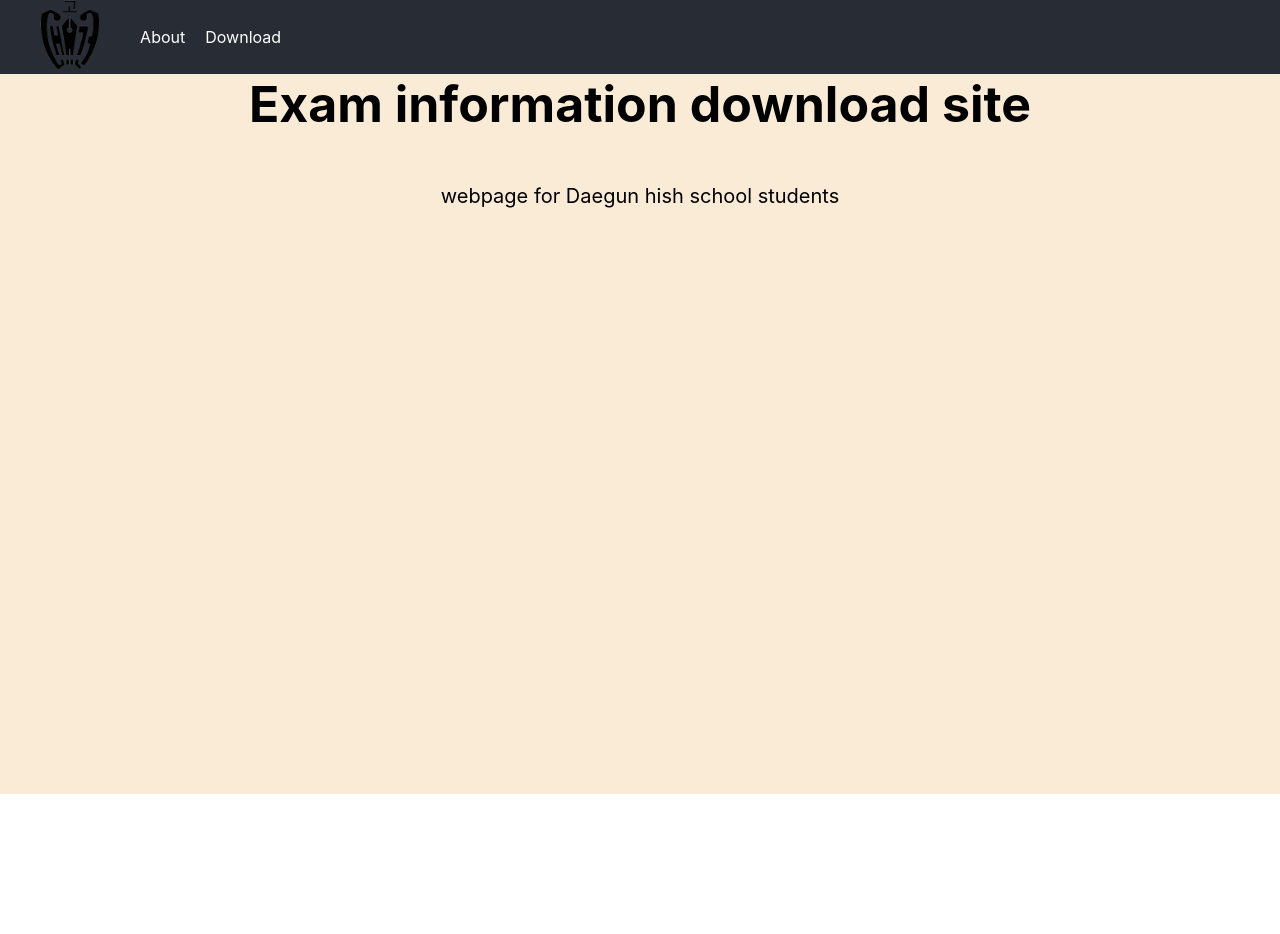
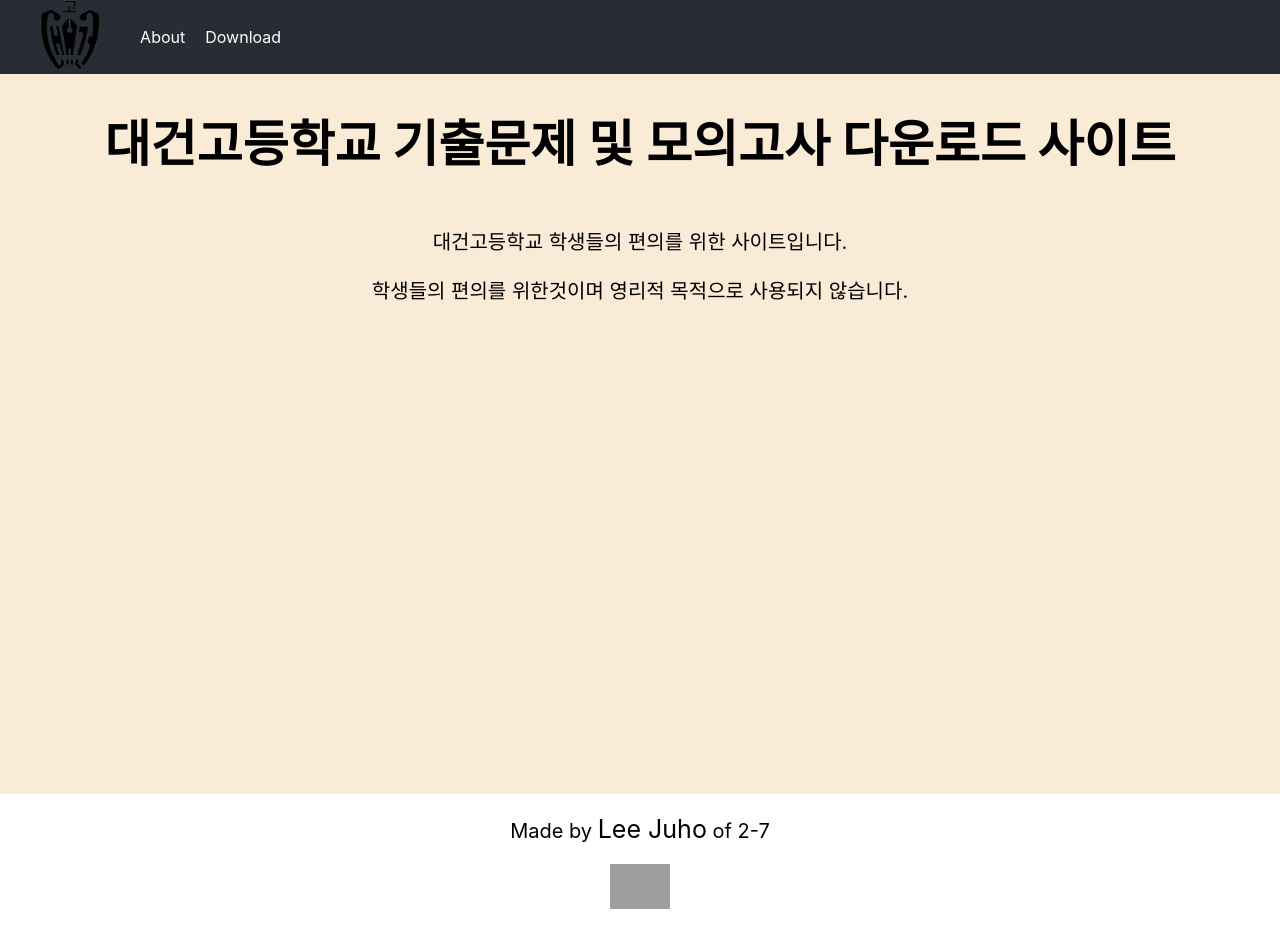
Before and after one commit to 2ssunny/Daegun-exam-download, a React (Create React App) app: page / in a window 1280 px wide. Before the commit the page ends 800 px from the top, so only its background shows below. Built offline with nearby package versions, Linux system fonts and the light colour scheme; grey boxes are pictures that could not be loaded.

Commit message:
style: add info

```diff
--- a/src/pages/Home.js
+++ b/src/pages/Home.js
@@ -3,14 +3,30 @@ import { useState } from "react";
 import React from "react";
 
 import "./home.css";
+import githubimg from "../media/github.png";
 
 function Home() {
   return (
-    <div className="home">
-      <h1 className="home_title">Exam information download site</h1>
+    <div>
+      <div className="homehead">
+        <h1 className="home_title">
+          대건고등학교 기출문제 및 모의고사 다운로드 사이트
+        </h1>
 
-      <div className="homeexplain">
-        <p>webpage for Daegun hish school students</p>
+        <div className="homeexplain">
+          <p>대건고등학교 학생들의 편의를 위한 사이트입니다.</p>
+          <p>학생들의 편의를 위한것이며 영리적 목적으로 사용되지 않습니다.</p>
+        </div>
+      </div>
+      <div className="homefooter">
+        <p className="homename">
+          Made by <span>Lee Juho</span> of 2-7
+        </p>
+        <p className="homecontact">
+          <a href="https://github.com/2ssunny" target="_blank">
+            <img src={githubimg} className="homegithub" />
+          </a>
+        </p>
       </div>
     </div>
   );
--- a/src/pages/home.css
+++ b/src/pages/home.css
@@ -1,18 +1,47 @@
-.home {
+/* .home {
+  background-color: antiquewhite;
+  height: 90vh;
+} */
+
+.homehead {
   background-color: antiquewhite;
   height: 90vh;
 }
 
 .home_title {
   margin-top: 0px;
+  padding-top: 30px;
   font-size: 50px;
   text-align: center;
-  margin-bottom: 50px;
 }
 
 .homeexplain {
   font-size: 20px;
   text-align: center;
   margin-top: 50px;
-  margin-bottom: 50px;
 }
+
+.homefooter {
+  height: 15vh;
+  background-color: white;
+}
+
+.homename {
+  font-size: 20px;
+  text-align: center;
+  margin-top: 20px;
+}
+
+.homecontact {
+  align-items: center;
+  justify-content: center;
+  display: flex;
+}
+.homegithub {
+  width: 60px;
+  height: auto;
+}
+
+.homename span {
+  font-size: 25px;
+}
```
